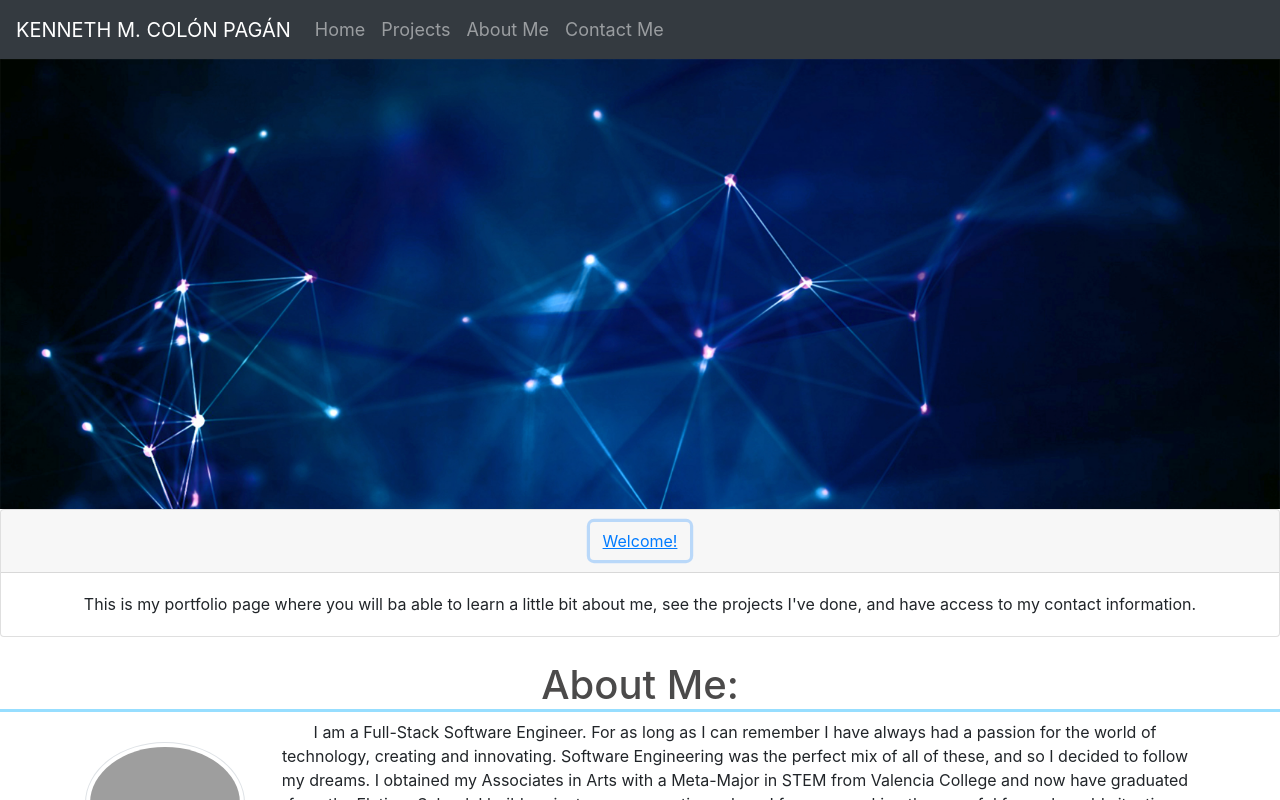
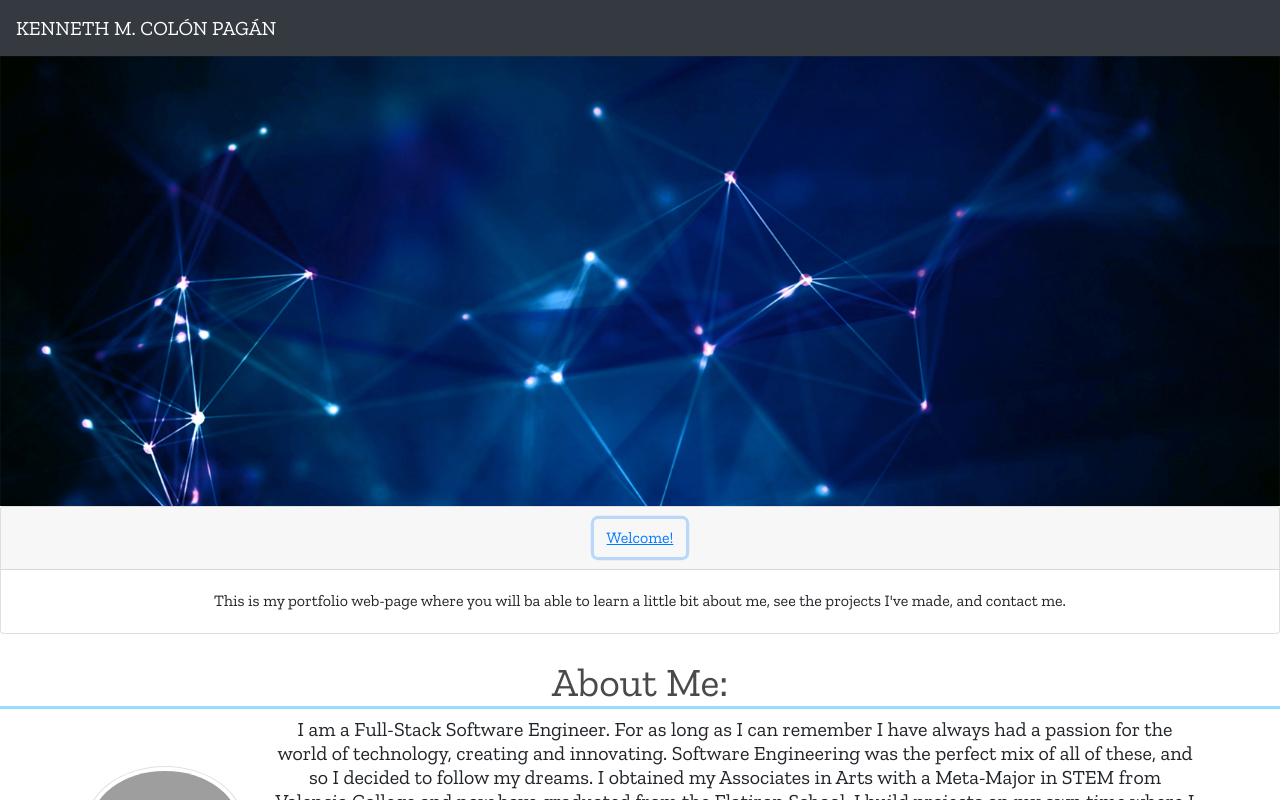
Before and after one commit to ken025/Portfolio, a React (Create React App) app: page / in a window 1280 px wide. Both pictures are taken after a click on the button "Welcome!". Shown: the top 800 px of the page. Built offline with nearby package versions, Linux system fonts and the light colour scheme; grey boxes are pictures that could not be loaded.

Commit message:
styling changes

```diff
--- a/src/AboutMe.js
+++ b/src/AboutMe.js
@@ -1,5 +1,5 @@
 // who I am
-import {Col, Image, Row, Container} from 'react-bootstrap'
+import {Button, Col, Image, Row, Container} from 'react-bootstrap'
 import { AiOutlineFileDone } from 'react-icons/ai';
 
 
@@ -14,15 +14,15 @@ const AboutMe = () => {
                     <Image src="https://scontent.ftpa1-2.fna.fbcdn.net/v/t1.0-9/s1080x2048/142665065_1783935365109746_9053597600276630280_o.jpg?_nc_cat=102&ccb=2&_nc_sid=730e14&_nc_ohc=rL8JV3p-IV4AX-yGfDJ&_nc_ht=scontent.ftpa1-2.fna&tp=7&oh=f39322d72c13f7f73184f18758e57703&oe=60338594" thumbnail roundedCircle />
                 </Col>
                 <Col xs={6} md={10}>
-                    <p>
+                    <h5>
                         I am a Full-Stack Software Engineer.
                         For as long as I can remember I have always had a passion for the world of technology, creating and innovating.
                         Software Engineering was the perfect mix of all of these, and so I decided to follow my dreams.
                         I obtained my Associates in Arts with a Meta-Major in STEM from Valencia College and now have graduated from the Flatiron School.
                         I build projects on my own time where I focus on making them useful for real-world situations and expandable so that I can constantly maintain them.
                         This way, as my skills grow, so do my projects.
-                    </p>
-                    <a href="https://docs.google.com/document/d/1yJGRuDhLW-mOsPDwK2OG3Z3KJOmDNOxJ7l319snWUWI/edit?usp=sharing" target="_blank"> <AiOutlineFileDone size={30} color='black'/>My Resumé </a><br/>
+                    </h5><br/>
+                    <Button href="https://docs.google.com/document/d/1yJGRuDhLW-mOsPDwK2OG3Z3KJOmDNOxJ7l319snWUWI/edit?usp=sharing" target="_blank"> <AiOutlineFileDone size={30}/>My Resumé </Button><br/>
                 </Col>
             </Row>
         </Container>
--- a/src/App.css
+++ b/src/App.css
@@ -1,3 +1,9 @@
+@import url('https://fonts.googleapis.com/css2?family=Zilla+Slab&display=swap');
+
+*{
+  font-family: 'Zilla Slab', serif;
+  }
+
 .App {
   text-align: center;
 }
@@ -70,3 +76,8 @@
 #title{
   border-bottom: 2px solid rgb(59, 59, 59);
 }
+
+.projects{
+  border-top: 5px solid rgb(151, 222, 255);
+  border-bottom: 5px solid rgb(151, 222, 255);
+}
--- a/src/Home.js
+++ b/src/Home.js
@@ -18,7 +18,7 @@ const Home = () => {
                 </Card.Header>
                 <Accordion.Collapse eventKey="0">
                 <Card.Body>
-                    This is my portfolio page where you will ba able to learn a little bit about me, see the projects I've done, and have access to my contact information.
+                    This is my portfolio web-page where you will ba able to learn a little bit about me, see the projects I've made, and contact me.
                 </Card.Body>
                 </Accordion.Collapse>
             </Card>
--- a/src/NaviBar.js
+++ b/src/NaviBar.js
@@ -6,21 +6,9 @@ const NaviBar = () => {
     <>
         <Navbar bg="dark" variant="dark">
           <Navbar.Brand href="#home">KENNETH M. COLÓN PAGÁN</Navbar.Brand>
-          <Nav className="mr-auto">
-            <Nav.Link href="#home">Home</Nav.Link>
-            <Nav.Link href="#home">Projects</Nav.Link>
-            <Nav.Link href="#features">About Me</Nav.Link>
-            <Nav.Link href="#pricing">Contact Me</Nav.Link>
-          </Nav>
         </Navbar>
         </>
     );
 }
 
 export default NaviBar;
-//             <img
-//             src = 'https://avatars.githubusercontent.com/u/64120099?s=460&u=fd61a892ca655bdb60f6c735c917dbf08acc91f8&v=4'
-//             width="60"
-//             height="60"
-//             className="d-inline-block align-top"
-//             />
--- a/src/Projects.js
+++ b/src/Projects.js
@@ -10,41 +10,41 @@ import {Col, Jumbotron, Media, Image, Card, CardGroup, Row, Container} from 'rea
 const Projects = () => {
     return (
         <>
-        <h1 className="about">My Projects:</h1>
+        <h1 className="projects">My Projects:</h1>
 
         <Container>
         <Jumbotron>
-            <h4 id="title">Percentage</h4><br/>
+            <h2 id="title">Percentage</h2><br/>
                     <Image id="image" src="https://scontent.ftpa1-1.fna.fbcdn.net/v/t1.0-9/142820257_1783993805103902_4409359767272723086_o.jpg?_nc_cat=105&ccb=2&_nc_sid=730e14&_nc_ohc=jysTiwEChQUAX9TylYn&_nc_ht=scontent.ftpa1-1.fna&oh=6bda6b5fd6327a8ab4eeb35a8e1ba09c&oe=6036FF64" thumbnail fluid />
-                    <p>
+                    <h5>
                         React-Redux application based on keeping track of expenses and savings
-                    </p>
+                    </h5>
                     <a href="https://github.com/ken025/Percentage-React-Redux-Project.git" target="_blank"> GitHub  </a>
            </Jumbotron>
 
                     <Jumbotron>
-                        <h4 id="title">Accent</h4><br/>
+                        <h2 id="title">Accent</h2><br/>
                         <Image id="image" src="https://scontent.ftpa1-1.fna.fbcdn.net/v/t1.0-9/142670894_1784005021769447_2465380591063606650_o.jpg?_nc_cat=110&ccb=2&_nc_sid=730e14&_nc_ohc=En0hkV0nLK8AX9Rljcv&_nc_ht=scontent.ftpa1-1.fna&oh=0838df358eee4f5e8593c10a4e37a306&oe=6035993E" thumbnail fluid />
-                        <p>JavaScript application for users to create and post pins of fashion, cuisine, and interior design</p>
+                        <h5>JavaScript application for users to create and post pins of fashion, cuisine, and interior design</h5>
                         <a href="https://github.com/ken025/Accent-JS-Project.git" target="_blank"> GitHub Repo </a>
 
             </Jumbotron>
 
                 <Jumbotron>
-                    <h4 id="title">Let’s Taco Bout It</h4><br/>
+                    <h2 id="title">Let’s Taco Bout It</h2><br/>
                     <Image id="image" src="https://scontent.ftpa1-2.fna.fbcdn.net/v/t1.0-9/142708275_1784009231769026_4797354798229170886_o.jpg?_nc_cat=104&ccb=2&_nc_sid=730e14&_nc_ohc=Zj5bCxbJBhwAX_U6OaU&_nc_ht=scontent.ftpa1-2.fna&oh=672d62a5cce2ddbbf779f906d4c95e57&oe=603678CA" thumbnail fluid />
-                    <p>
+                    <h5>
                         Rails application designed for users to review their  favorite restaurants or browse through reviews
-                    </p>
+                    </h5>
                     <a href="https://github.com/ken025/taco_bout_it.git" target="_blank"> GitHub Repo  </a>
             </Jumbotron>
 
                 <Jumbotron>
-                    <h4 id="title">My Pantry</h4><br/>
+                    <h2 id="title">My Pantry</h2><br/>
                     <Image id="image" src="https://scontent.ftpa1-2.fna.fbcdn.net/v/t1.0-9/142675489_1784010655102217_4715041915104400752_o.jpg?_nc_cat=100&ccb=2&_nc_sid=730e14&_nc_ohc=RaxsqnGvff8AX8uV-dz&_nc_ht=scontent.ftpa1-2.fna&oh=107000a67078fc116ae2c27612249acb&oe=6033FAAB" thumbnail fluid />
-                    <p>
+                    <h5>
                         Sinatra application designed to give users the ability to keep track of items in their pantry
-                    </p>
+                    </h5>
                     <a href="https://github.com/ken025/Pantry_Sinatra_Project.git" target="_blank"> GitHub Repo </a>
             </Jumbotron>
         </Container>
```
Also changed, not shown: 1 other file (tests, documents, lock files or other folders).
